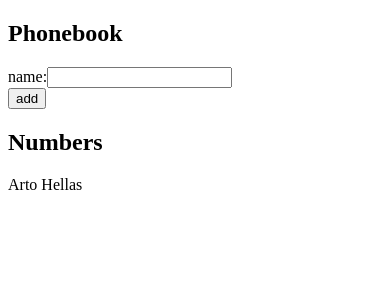
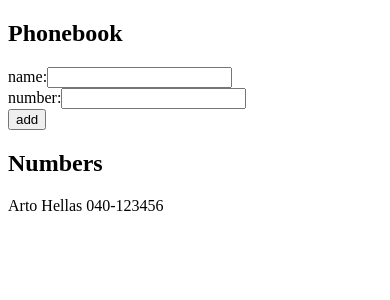
Before and after one commit to epsc/fullstackopen2020, a React (Create React App) app in the folder part2/phonebook/: page / in a window 390 px wide. Shown: the top 300 px of the page. Built offline with nearby package versions, Linux system fonts and the light colour scheme.

Commit message:
Exercise 2.8 phonebook: Expand application by allowing users to add phone numbers to the phone book

```diff
--- a/part2/phonebook/src/App.js
+++ b/part2/phonebook/src/App.js
@@ -4,7 +4,7 @@
   return (
     <div>
       {persons.map(person =>
-        <p key={person.name}>{person.name}</p>
+        <p key={person.name}>{person.name} {person.number}</p>
       )}
     </div>
   )
@@ -12,22 +12,28 @@
 
 const App = () => {
   const [ persons, setPersons ] = useState([
-    { name: 'Arto Hellas' }
+    { name: 'Arto Hellas', number: '040-123456' }
   ])
   const [ newName, setNewName ] = useState('')
+  const [ newNumber, setNewNumber ] = useState('')
 
   const addPerson = (event) => {
     event.preventDefault()
 
     persons.map(person => person.name).includes(newName)
       ? alert(`${newName} is already added to the phonebook`)
-      : setPersons(persons.concat({ name: newName }))
+      : setPersons(persons.concat({ name: newName, number: newNumber }))
 
     setNewName('')
+    setNewNumber('')
   }
 
   const handleNameChange = (event) => {
     setNewName(event.target.value)
+  }
+
+  const handleNumberChange = (event) => {
+    setNewNumber(event.target.value)
   }
 
   return (
@@ -42,6 +48,13 @@
           />
         </div>
         <div>
+          number:
+          <input
+            value={newNumber}
+            onChange={handleNumberChange}
+          />
+        </div>
+        <div>
           <button type="submit">add</button>
         </div>
       </form>
```
